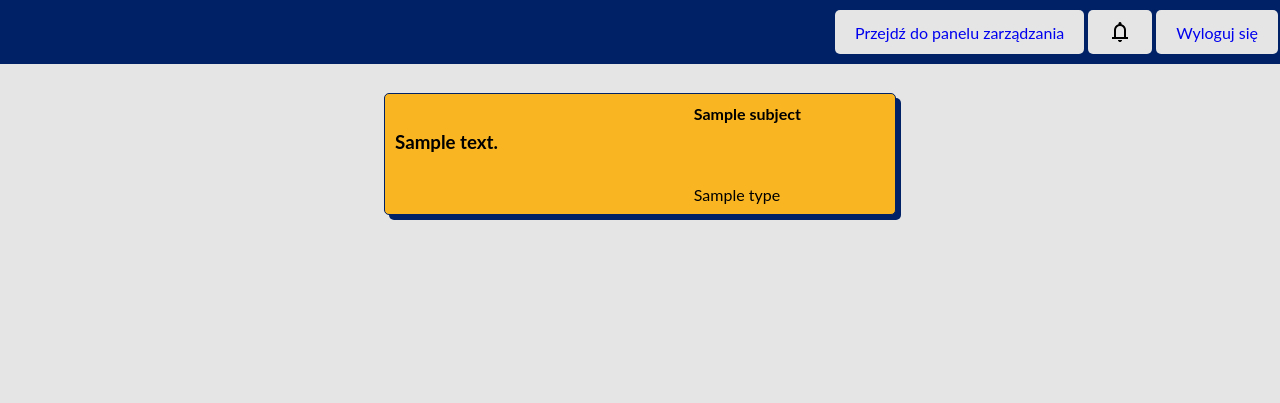
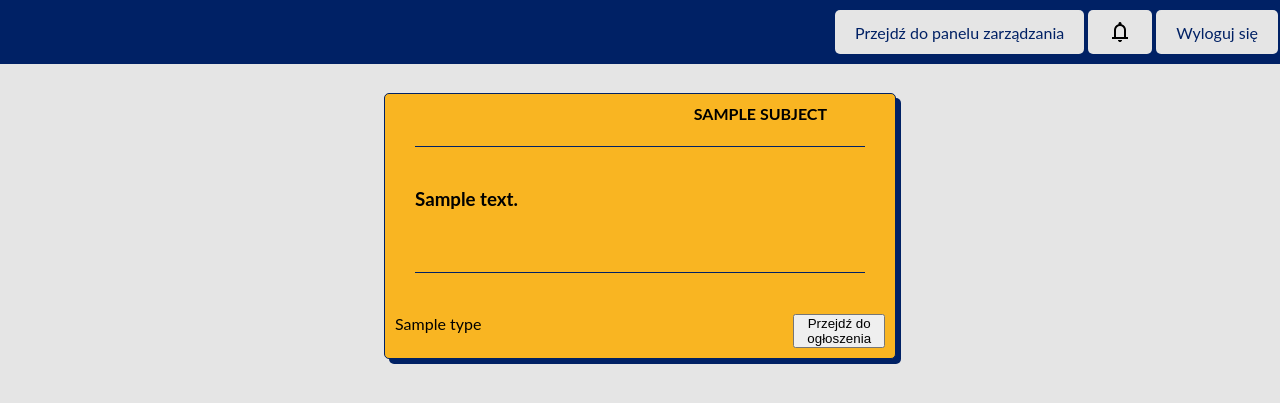
Before and after one commit to MarcelBienko3b/zsti-together, a PHP site: page /posts.php in a window 1280 px wide. Shown: the top 403 px of the page. Run offline with PHP 8.4, Linux system fonts and the light colour scheme; the visitor is signed in with stand-in values (Sample User, id 1); tables that the repository leaves empty hold one stand-in row (values such as "Sample post").

Commit message:
Navbar UI changes, new button to contact via post

```diff
--- a/posts.php
+++ b/posts.php
@@ -30,7 +30,8 @@
                         teachers.teacher__firstName,
                         teachers.teacher__lastName,
                         types.type__name,
-                        classes.class__name
+                        classes.class__name,
+                        posts.post__id
                     from posts
                     inner join subjects on subjects.subject__id = posts.post__subject
                     left join students on students.student__id = posts.post__tutor
@@ -55,13 +56,15 @@
                                     echo '<h4 class="post__author">'.$row[4].' '.$row[5].'</h2>';
                                 }
                             echo
-                                '<h3 class="post__description">'.$row[0].'</h3>
+                                '<hr class="post__hr">
+                                <h3 class="post__description">'.$row[0].'</h3>
+                                <hr class="post__hr">
                                 <h4 class="post__subject">'.$row[1].'</h2>';
 
                             echo
                                 '<p class="post__type">'.$row[6].'</p>
+                                <button class="post__more" id="post_'.$row[8].'">Przejdź do ogłoszenia</button>
                             </div>';
-                        echo '<br>';
                     }
                 }
                 echo '</div>';
--- a/styles/pages/posts/posts.css
+++ b/styles/pages/posts/posts.css
@@ -23,6 +23,7 @@
 }
 * body .navbar__item {
   background-color: #e5e5e5;
+  color: #002165;
   display: grid;
   margin: 10px 2px;
   padding: 10px 20px;
@@ -32,9 +33,6 @@
 }
 * body .navbar__item:hover {
   background-color: #f9b522;
-}
-* body .navbar__item a {
-  color: #e5e5e5;
 }
 * body .posts-container {
   margin: auto;
@@ -46,8 +44,8 @@
   grid-column-gap: 0;
   grid-row-gap: 0;
   grid-template-columns: repeat(5, 1fr);
-  grid-template-rows: repeat(4, 1fr);
-  grid-template-areas: "author author . subject subject" "desc desc desc desc desc" "desc desc desc desc desc" ". . . type type";
+  grid-template-rows: repeat(6, 1fr);
+  grid-template-areas: "author author . subject subject" "hrf hrf hrf hrf hrf" "desc desc desc desc desc" "desc desc desc desc desc" "hrl hrl hrl hrl hrl" "type type . . more";
   flex-basis: 40%;
   gap: 0.5em;
   min-width: 400px;
@@ -65,12 +63,34 @@
   grid-area: author;
   font-size: 18px;
 }
+* body .posts-container .post__hr:first-of-type {
+  grid-area: hrf;
+  height: 1px;
+  margin: 0 20px;
+  background-color: #002165;
+  border: none;
+}
+* body .posts-container .post__hr:last-of-type {
+  grid-area: hrl;
+  height: 1px;
+  margin: 0 20px;
+  background-color: #002165;
+  border: none;
+}
 * body .posts-container .post__subject {
   grid-area: subject;
+  text-transform: uppercase;
 }
 * body .posts-container .post__description {
   grid-area: desc;
+  padding: 0 20px;
+}
+* body .posts-container .post__description:first-letter {
+  text-transform: capitalize;
 }
 * body .posts-container .post__type {
   grid-area: type;
+}
+* body .posts-container .post__more {
+  grid-area: more;
 }/*# sourceMappingURL=posts.css.map */
```
Also changed, not shown: styles/components/_nav.scss (+1 -6 lines), styles/components/_post.scss (+44 -3 lines), styles/pages/panel/panel.css (+25 -5 lines), 2 other files.
